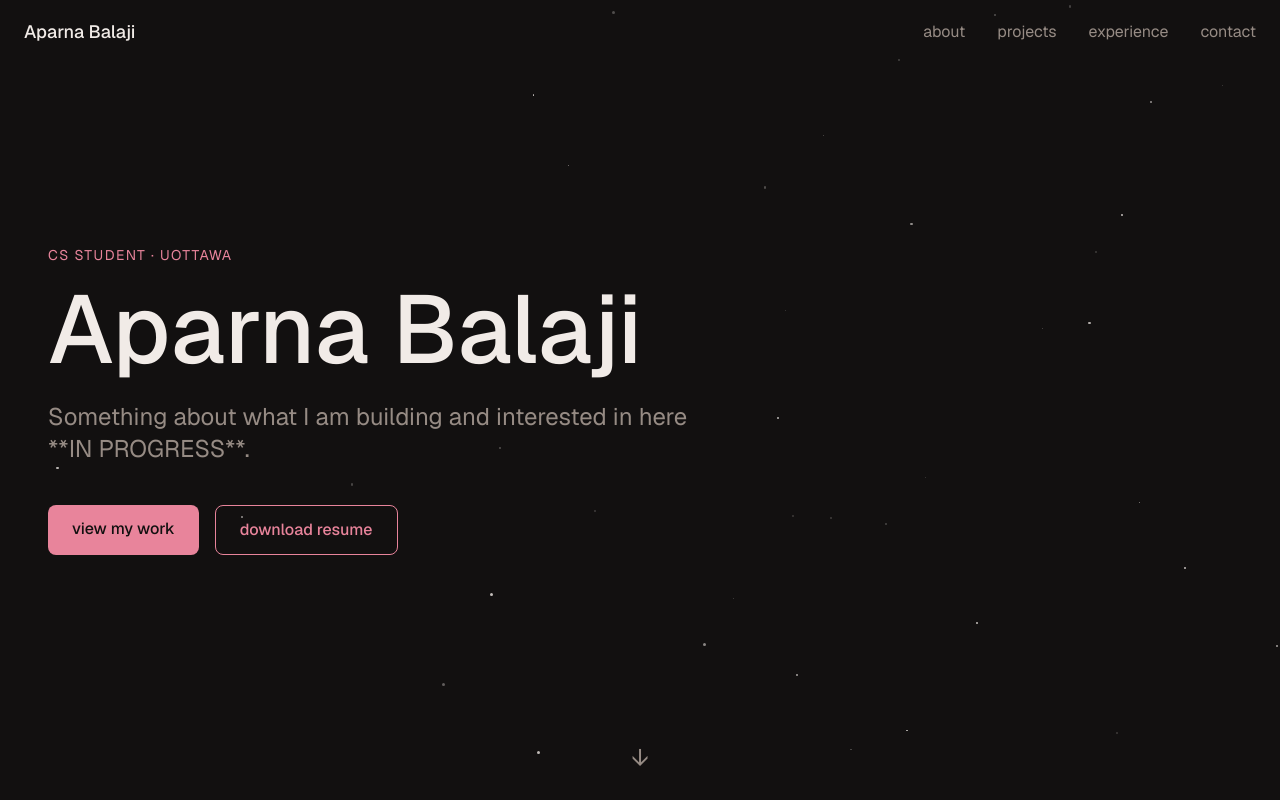
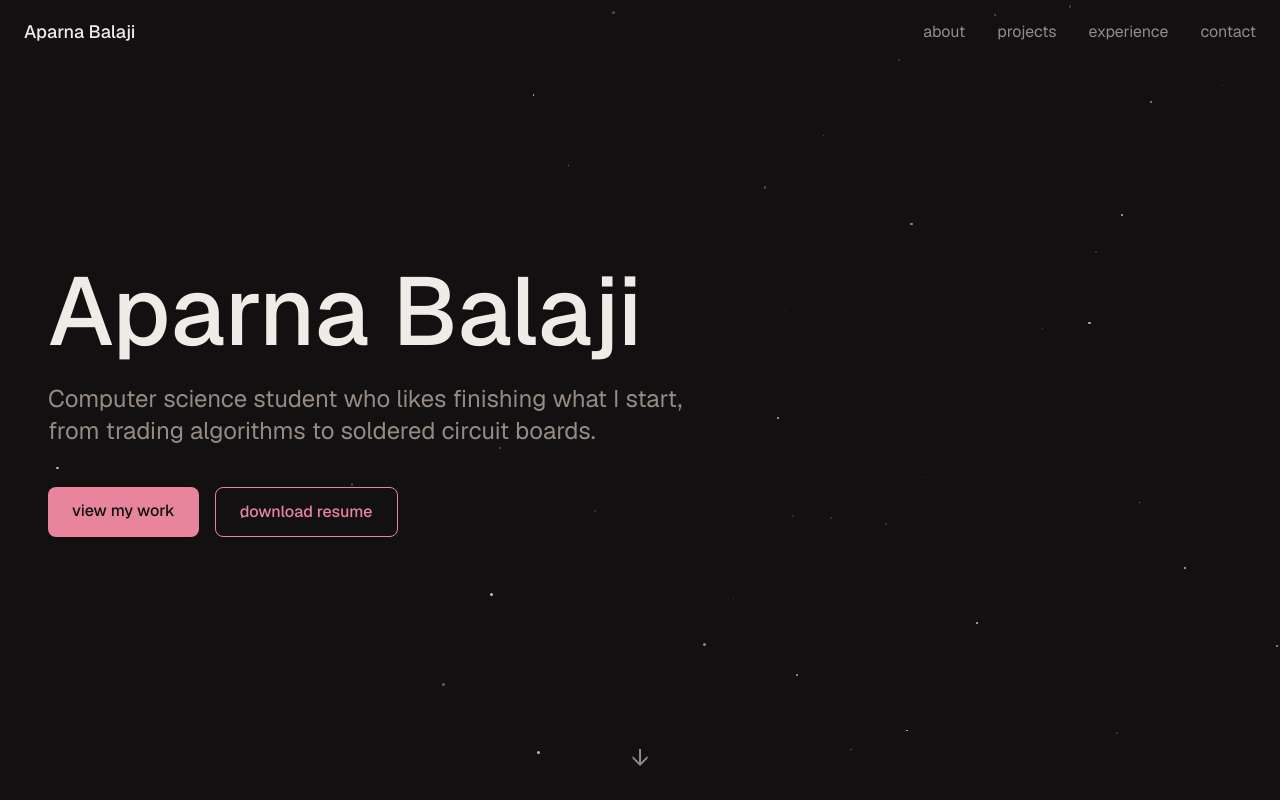
Before and after one commit to aparnabalaji07/portfolio, a Next.js app: page / in a window 1280 px wide. Shown: the top 800 px of the page. Built offline with nearby package versions, Linux system fonts and the light colour scheme.

Commit message:
fix: removed uppercase eyebrow label from hero, rewrote tagline

```diff
--- a/src/components/Hero.js
+++ b/src/components/Hero.js
@@ -8,16 +8,13 @@ export default function Hero() {
     <section className="min-h-screen flex flex-col justify-center">
       <Starfield />
       <div className="px-6 md:px-12 max-w-4xl relative z-10">
-        <p className="text-accent text-sm uppercase tracking-widest mb-4">
-          CS student · uOttawa
-        </p>
         <h1 className="text-text text-6xl md:text-8xl font-medium">
           Aparna Balaji
         </h1>
         <p className="text-muted text-xl md:text-2xl mt-6 max-w-2xl">
           <Typewriter
-            text="Something about what I am building and interested in here **IN PROGRESS**."
-            speed={50}
+            text="Computer science student who likes finishing what I start, from trading algorithms to soldered circuit boards."
+            speed={35}
           />
         </p>
 
```
